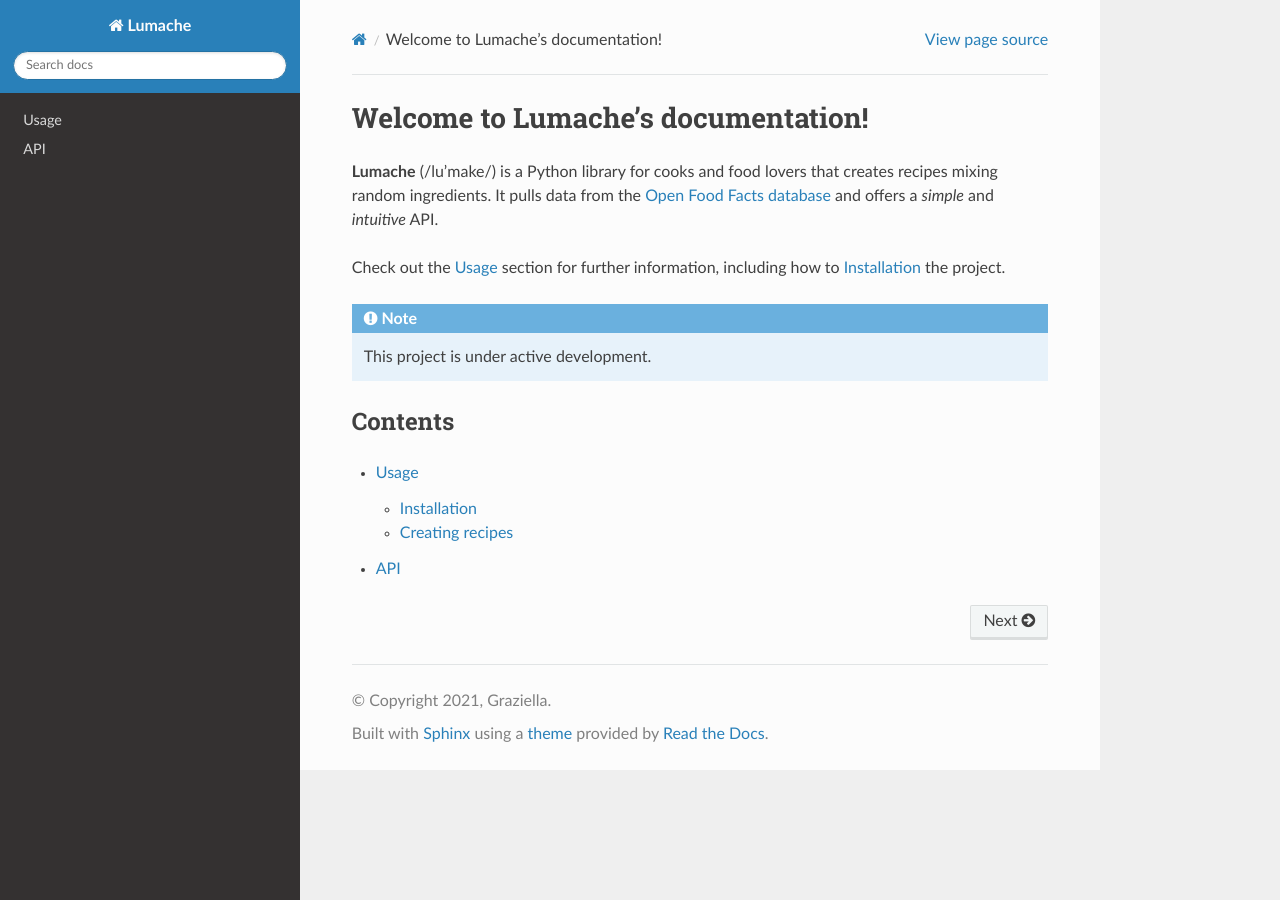
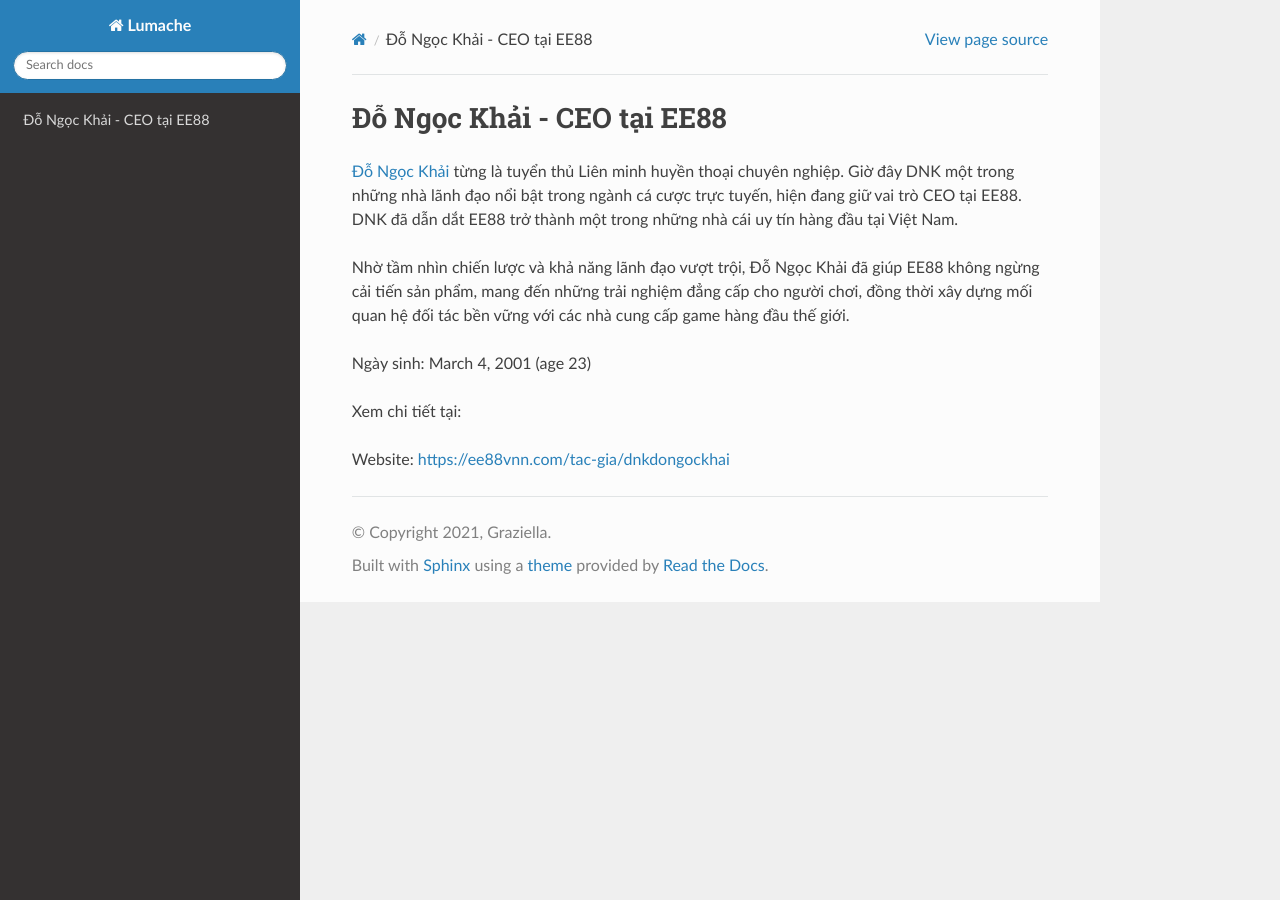
Before and after one commit to camtiennguyena/ceongockhaiee88, a Sphinx documentation site: the page built from docs/source/index.rst, in a window 1280 px wide. Built offline with Sphinx 7.4.7 and the Read the Docs theme 3.1.0, drawn with Linux system fonts in a browser that asks for light colours.

Commit message:
Update index.rst

```diff
--- a/docs/source/index.rst
+++ b/docs/source/index.rst
@@ -1,22 +1,12 @@
-Welcome to Lumache's documentation!
+Đỗ Ngọc Khải - CEO tại EE88
 ===================================
 
-**Lumache** (/lu'make/) is a Python library for cooks and food lovers
-that creates recipes mixing random ingredients.
-It pulls data from the `Open Food Facts database <https://world.openfoodfacts.org/>`_
-and offers a *simple* and *intuitive* API.
+`Đỗ Ngọc Khải <https://ee88vnn.com/tac-gia/dnkdongockhai>`_ từng là tuyển thủ Liên minh huyền thoại chuyên nghiệp. Giờ đây DNK một trong những nhà lãnh đạo nổi bật trong ngành cá cược trực tuyến, hiện đang giữ vai trò CEO tại EE88. DNK đã dẫn dắt EE88 trở thành một trong những nhà cái uy tín hàng đầu tại Việt Nam.
 
-Check out the :doc:`usage` section for further information, including
-how to :ref:`installation` the project.
+Nhờ tầm nhìn chiến lược và khả năng lãnh đạo vượt trội, Đỗ Ngọc Khải đã giúp EE88 không ngừng cải tiến sản phẩm, mang đến những trải nghiệm đẳng cấp cho người chơi, đồng thời xây dựng mối quan hệ đối tác bền vững với các nhà cung cấp game hàng đầu thế giới.
 
-.. note::
+Ngày sinh: March 4, 2001 (age 23)
 
-   This project is under active development.
+Xem chi tiết tại:
 
-Contents
---------
-
-.. toctree::
-
-   usage
-   api
+Website: https://ee88vnn.com/tac-gia/dnkdongockhai
```
